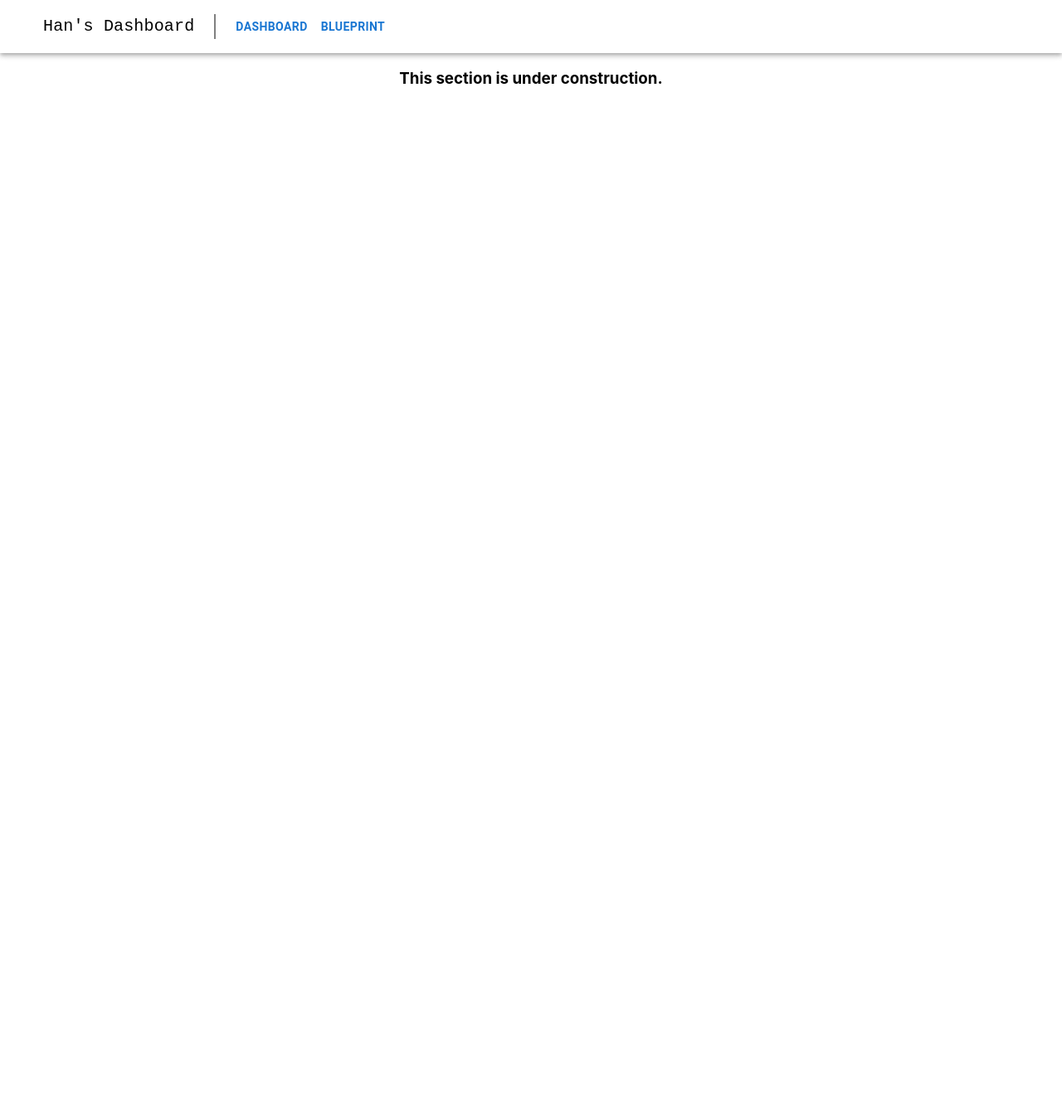
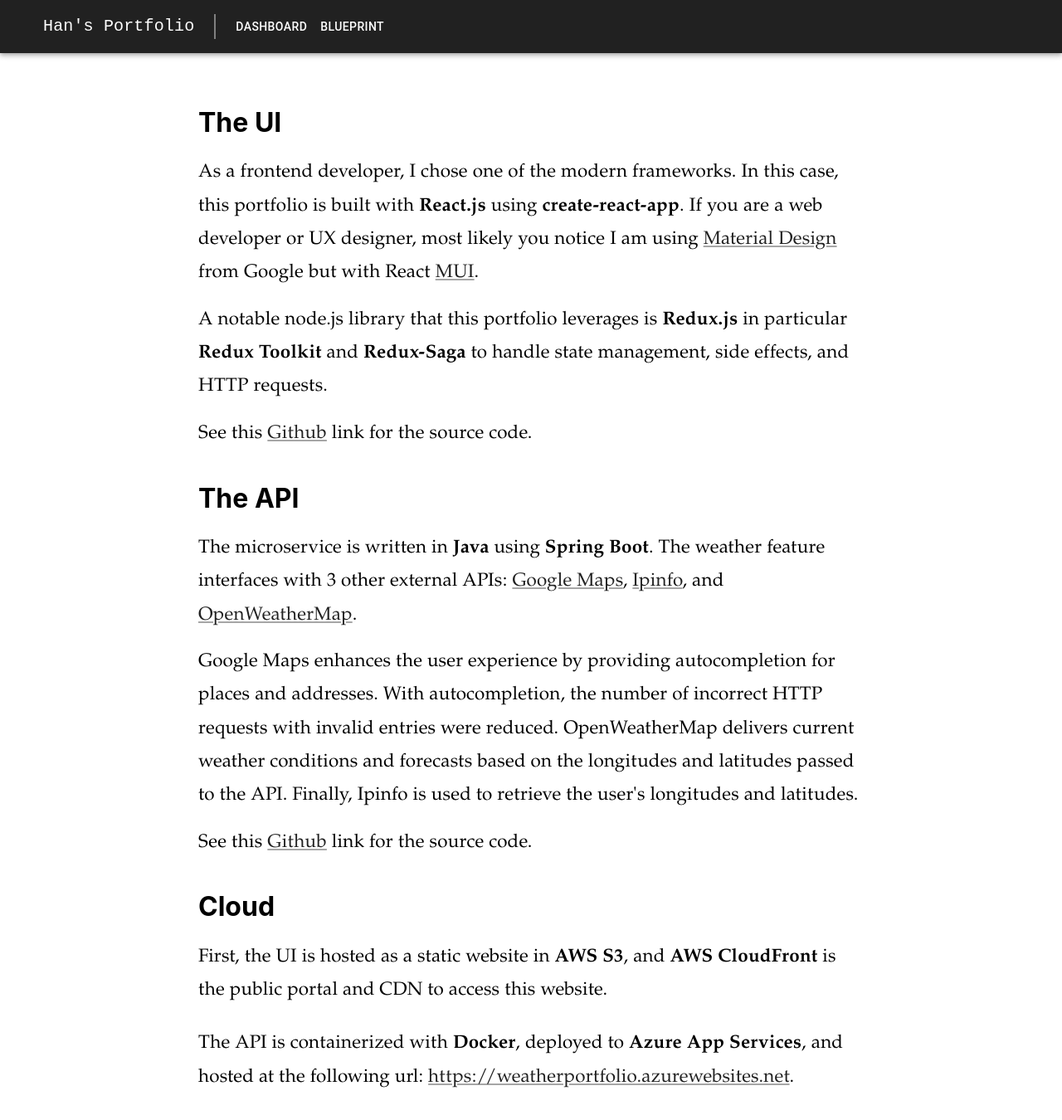
Before and after one commit to HanNguyen-dev/portfolio-dashboard, a React (Create React App) app: page /blueprint in a window 1280 px wide. Shown: the top 1350 px of the page at 83% size. Before the commit the page ends 864 px from the top, so only its background shows below. Built offline with nearby package versions, Linux system fonts and the light colour scheme; no server answers.

Commit message:
updated styling and added description

```diff
--- a/public/index.html
+++ b/public/index.html
@@ -24,7 +24,7 @@
       work correctly both with client-side routing and a non-root public URL.
       Learn how to configure a non-root public URL by running `npm run build`.
     -->
-    <title>React Redux App</title>
+    <title>Han's Portfolio</title>
   </head>
   <body>
     <noscript>You need to enable JavaScript to run this app.</noscript>
--- a/src/App.tsx
+++ b/src/App.tsx
@@ -3,15 +3,17 @@ import React from 'react';
 import style from './App.module.css';
 import AppRouter from './AppRouter';
 import NavBar from './features/navbar/NavBar';
+import { ThemeProvider } from '@mui/material';
+import { themeApp } from './utils/theme';
 
 function App() {
   return (
-    <>
+    <ThemeProvider theme={themeApp}>
       <NavBar />
       <div className={style.appWrapper}>
         <AppRouter />
       </div>
-    </>
+    </ThemeProvider>
 
   );
 }
--- a/src/features/blueprint/Index.module.css
+++ b/src/features/blueprint/Index.module.css
@@ -3,3 +3,7 @@
   border: 1px grey solid;
   height: 1.8rem;
 }
+
+.title {
+  margin-top: 4rem;
+}
--- a/src/features/blueprint/index.tsx
+++ b/src/features/blueprint/index.tsx
@@ -1,10 +1,91 @@
+import Box from "@mui/material/Box";
+import Typography from "@mui/material/Typography";
+import style from "./Index.module.css";
+import Link from "@mui/material/Link";
+import { typographText } from "../../utils/theme";
+
+const boxStyle = {
+  display: 'inline-block',
+  mx: '2px',
+  ml: '2rem',
+  mr: '2rem',
+  maxWidth: '50.125rem',
+}
 
 function BluePrint() {
 
   return (
-    <h3>
-      This section is under construction.
-    </h3>
+    <>
+      <Box
+        component="div"
+        sx={boxStyle}
+      >
+        <h1 className={style.title}>
+          The UI
+        </h1>
+        <Typography variant="body2" sx={typographText}>
+          As a frontend developer, I chose one of the modern frameworks.  In this case,
+          this portfolio is built with <strong>React.js</strong> using <strong>create-react-app</strong>.
+          If you are a web developer or UX designer, most likely you notice I am
+          using <Link rel="noopener noreferrer" href={"https://m3.material.io/"}>Material Design</Link> from Google
+          but with React <Link rel="noopener noreferrer" href={"https://mui.com/"}>MUI</Link>.
+        </Typography>
+        <Typography variant="body2" sx={typographText}>
+          A notable node.js library that this portfolio leverages is <strong>Redux.js</strong> in particular <strong>Redux Toolkit</strong> and <strong>Redux-Saga</strong> to
+          handle state management, side effects, and HTTP requests.
+        </Typography>
+        <Typography variant="body2" sx={typographText}>
+          See this <Link rel="noopener noreferrer" href={"https://github.com/hannguyen-dev/portfolio-dashboard"}>Github</Link> link for the source code.
+        </Typography>
+      </Box>
+      <Box
+        component="div"
+        sx={boxStyle}
+      >
+        <h1>
+          The API
+        </h1>
+        <Typography sx={typographText}>
+          The microservice is written in <strong>Java</strong> using <strong>Spring Boot</strong>.  The weather feature interfaces
+          with 3 other external APIs: <Link rel="noopener noreferrer" href="https://developers.google.com/maps">
+            Google Maps
+          </Link>
+          , <Link rel="noopener noreferrer" href="https://ipinfo.io/">
+            Ipinfo
+          </Link>,
+          and <Link rel="noopener noreferrer" href="https://openweathermap.org">OpenWeatherMap</Link>.
+        </Typography>
+        <Typography sx={typographText}>
+          Google Maps enhances the user experience by providing autocompletion for places and addresses.
+          With autocompletion, the number of incorrect HTTP requests with invalid entries were reduced.
+          OpenWeatherMap delivers current weather conditions and forecasts based on the longitudes and latitudes passed to the API.
+          Finally, Ipinfo is used to retrieve the user's longitudes and latitudes.
+        </Typography>
+        <Typography variant="body2" sx={typographText}>
+          See this <Link rel="noopener noreferrer" href={"https://github.com/HanNguyen-dev/portfolio-weather"}>Github</Link> link for the source code.
+        </Typography>
+      </Box>
+
+      <Box
+        component="div"
+        sx={{
+          ...boxStyle,
+          mb: "6rem",
+        }}
+      >
+        <h1 className={style.aligment}>
+          Cloud
+        </h1>
+        <Typography sx={typographText} gutterBottom>
+          First, the UI is hosted as a static website in <strong>AWS S3</strong>, and <strong>AWS CloudFront</strong> is the public portal and CDN to access this website.
+        </Typography>
+        <Typography sx={typographText}>
+          The API is containerized with <strong>Docker</strong>, deployed to <strong>Azure App Services</strong>, and hosted at
+          the following url: <Link href="https://weatherportfolio.azurewebsites.net/">https://weatherportfolio.azurewebsites.net</Link>.
+        </Typography>
+      </Box>
+
+    </>
   );
 }
 
--- a/src/features/navbar/NavBar.tsx
+++ b/src/features/navbar/NavBar.tsx
@@ -7,13 +7,20 @@ import IconButton from '@mui/material/IconButton';
 import style from './NavBar.module.css';
 import { router } from '../../AppRouter';
 
+const buttonSxStyle = {
+  fontWeight: 500,
+  ":hover": {
+    textDecorationLine: "underline",
+    textUnderlineOffset: "3px",
+  },
+}
 
 function NavBar() {
   const navigateTo = router.navigate;
 
   return (
     <Box sx={{ flexGrow: 1 }}>
-      <AppBar position="static" color="transparent">
+      <AppBar position="static">
         <Toolbar>
           <IconButton
             size="large"
@@ -24,18 +31,20 @@ function NavBar() {
           >
           </IconButton>
           <Typography variant="h6" component="div" sx={{ fontFamily: 'monospace' }}>
-            Han's Dashboard
+            Han's Portfolio
           </Typography>
           <div className={style.verticalDivider}></div>
           <Button
-            sx={({ fontWeight: 700 })}
+            sx={buttonSxStyle}
             onClick={() => navigateTo('/')}
+            color="inherit"
           >
             Dashboard
           </Button>
           <Button
-            sx={({ fontWeight: 700 })}
+            sx={buttonSxStyle}
             onClick={() => navigateTo('/blueprint')}
+            color="inherit"
           >
             Blueprint
           </Button>
--- a/src/features/portal/Portal.tsx
+++ b/src/features/portal/Portal.tsx
@@ -5,6 +5,7 @@ import Alert from '@mui/material/Alert';
 import { useAppDispatch, useAppSelector } from '../../app/hooks';
 import { selectError } from './state/portalSelector';
 import { updateError } from './portalSlice';
+import Introduction from './components/introduction';
 
 export default function Portal() {
   const error = useAppSelector(selectError);
@@ -21,6 +22,11 @@ export default function Portal() {
           pr: '2rem'
         }}
       >
+        <Grid item
+          xs={12}
+        >
+          <Introduction />
+        </Grid>
         <Grid item
           md={6}
           xs={12}
--- /dev/null
+++ b/src/features/portal/components/introduction/index.tsx
@@ -0,0 +1,30 @@
+import Typography from "@mui/material/Typography";
+import { Link } from "react-router-dom";
+import { typographText } from "../../../../utils/theme";
+
+export default function Introduction() {
+  return (
+    <>
+      <h1>
+        Hi, I am Han.
+      </h1>
+      <Typography variant="body2" sx={typographText}>
+        Welcome to my portfolio website.
+      </Typography>
+      <Typography sx={typographText}>
+        Needless to say, the intention of this site is to showcase the various technologies and languages that I have acquired throughout my career.
+        Many will agree that summarizing one's life work in a 1-to-2-page résumé doesn't do justice to any software developer.
+      </Typography>
+      <Typography sx={typographText}>
+        By profession, I am a Frontend Engineer, but this portfolio is meant to represent my skill set holistically,
+        so this website consists of both backend and frontend.  These services are hosted on the public cloud through
+        both <strong>Amazon Web Services</strong> and <strong>Microsoft Azure</strong>.
+        Why both? <strong>Cost!!</strong>
+      </Typography>
+      <Typography sx={typographText}>
+        See the <Link to={"/blueprint"}>Blueprint</Link> tab for further details of the tech stack used to built this portfolio.
+      </Typography>
+    </>
+
+  );
+}
--- /dev/null
+++ b/src/utils/theme.ts
@@ -0,0 +1,22 @@
+import { createTheme } from '@mui/material/styles';
+import { blue, grey } from '@mui/material/colors';
+
+export const themeApp = createTheme({
+  palette: {
+    primary: {
+      main: grey[900],
+      light: grey[500],
+      dark: grey[900],
+    },
+    secondary: {
+      main: '#f44336',
+    },
+  },
+});
+
+export const typographText = {
+  fontSize: "1.4rem",
+  lineHeight: "1.8",
+  fontFamily: "Garamond, Georgia, Times New Roman",
+  pb: "1rem",
+}
```
